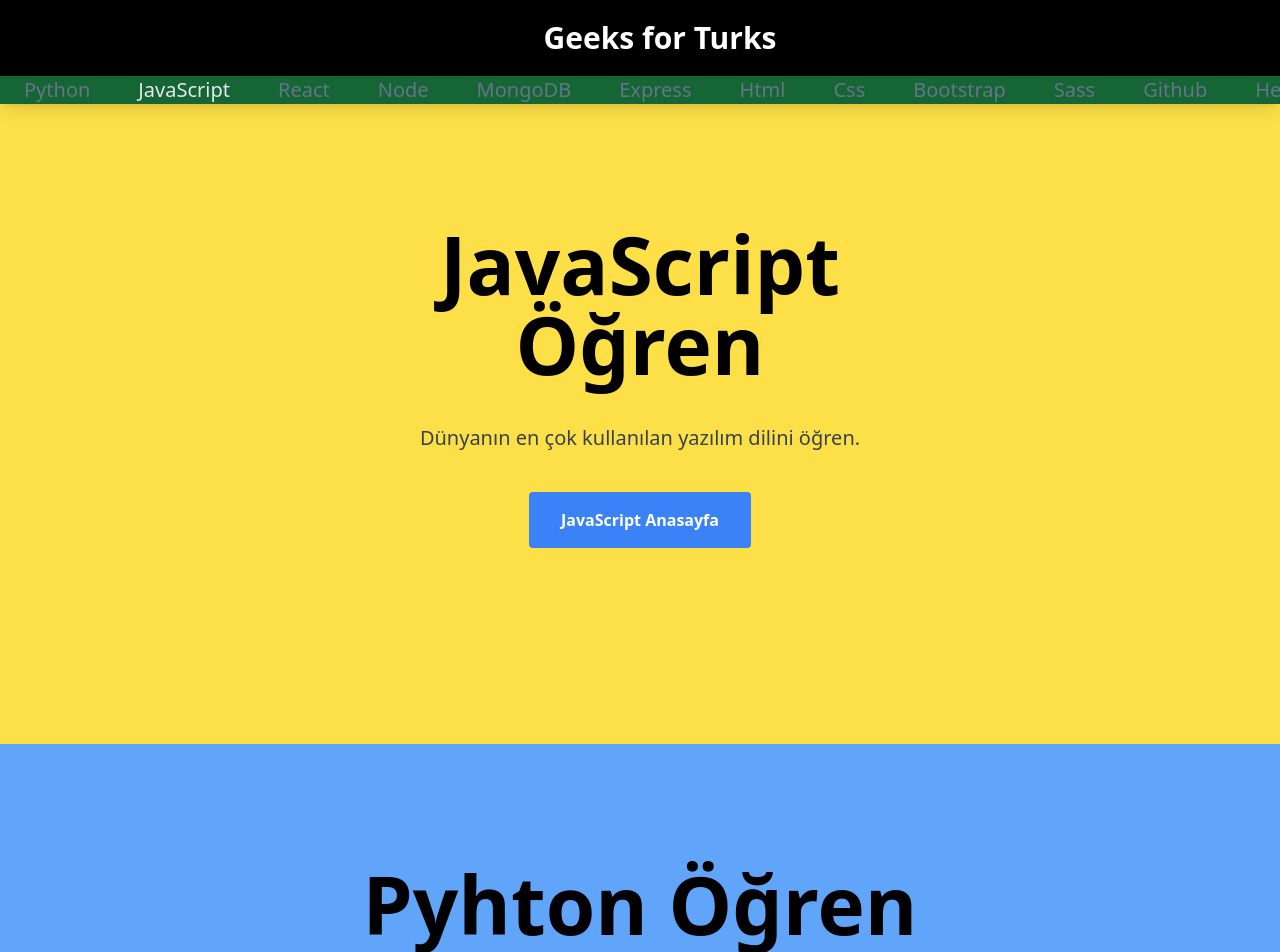
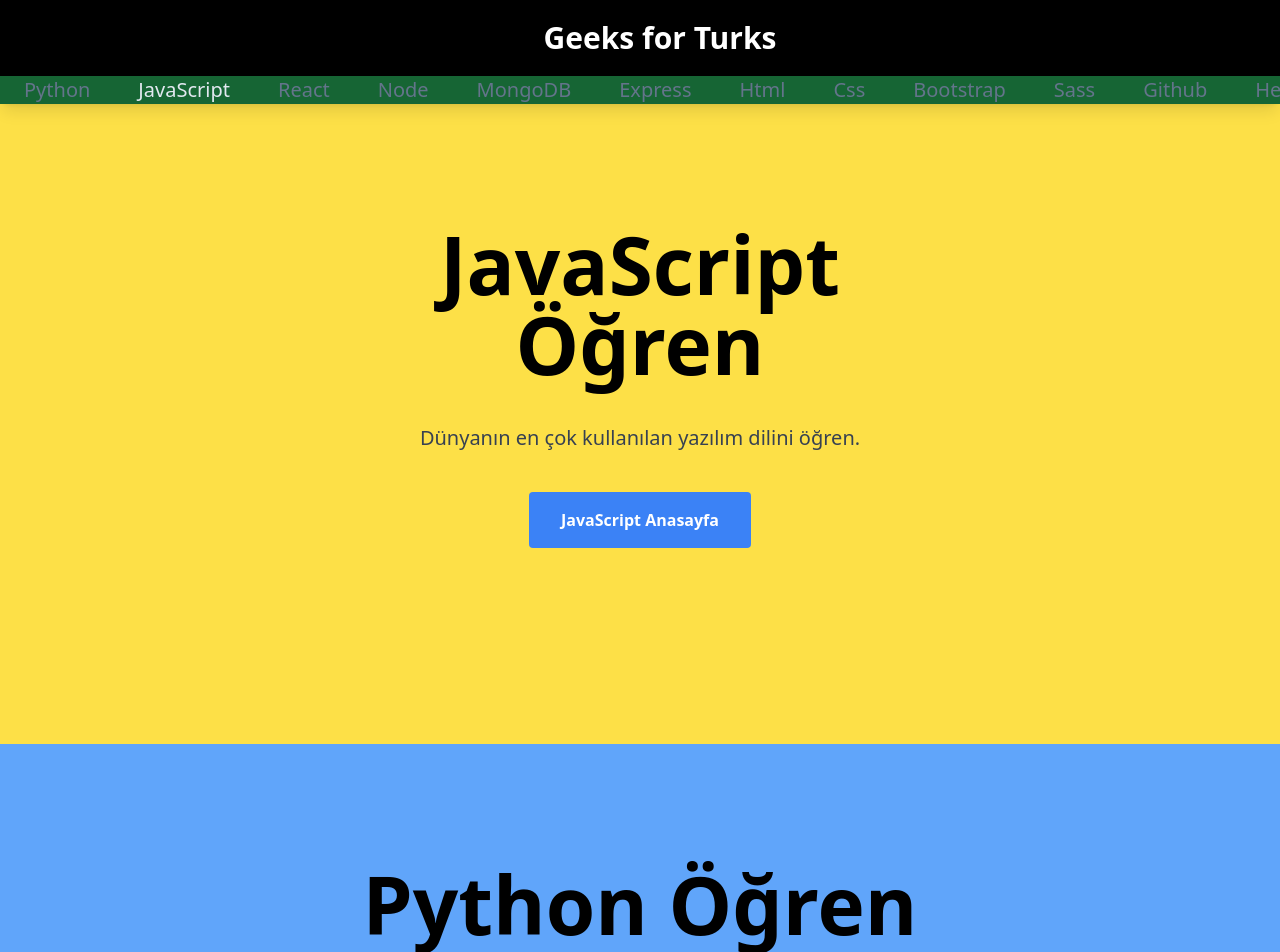
Before and after one commit to yourcasualdev/geeksforturks, a Next.js app: page / in a window 1280 px wide. Shown: the top 952 px of the page. Built offline with nearby package versions, Linux system fonts and the light colour scheme.

Commit message:
add index.js for components

```diff
--- /dev/null
+++ b/components/index.js
@@ -0,0 +1,9 @@
+import { CategoryShowCase } from './MainSiteComponents'
+
+export {default as Categories} from './Categories'
+export {default as PageHead} from './PageHead'
+export {default as Footer} from './Footer'
+export {default as Header} from './Header'
+export {default as Navigetion} from './Navigation'
+export {default as Main} from '../context/context'
+export {CategoryShowCase}
--- a/pages/index.js
+++ b/pages/index.js
@@ -1,8 +1,4 @@
-import Footer from '../components/Footer'
-import Header from '../components/Header'
-import { CategoryShowCase } from '../components/MainSiteComponents'
-import Main from '../context/context'
-import PageHead from "../components/PageHead"
+import {PageHead, Footer, Header, Main, CategoryShowCase} from "../components"
 
 
 export default function Home() {
@@ -17,7 +13,7 @@ export default function Home() {
       <Header />
       <main>
         <CategoryShowCase title={"JavaScript Öğren"} color={"bg-yellow-300"} desc={"Dünyanın en çok kullanılan yazılım dilini öğren."} href={"/category/javascript/jshome"} hrefName={"JavaScript Anasayfa"} />
-        <CategoryShowCase title={"Pyhton  Öğren"} color={"bg-blue-400"} desc={"Dünyanın en çok kullanılan yazılım dilini öğren."} href={"/category/javascript/jshome"} hrefName={"JavaScript Anasayfa"} />
+        <CategoryShowCase title={"Python  Öğren"} color={"bg-blue-400"} desc={"Dünyanın en çok kullanılan yazılım dilini öğren."} href={"/category/javascript/jshome"} hrefName={"JavaScript Anasayfa"} />
       </main>
       <Footer />
     </Main>
```
